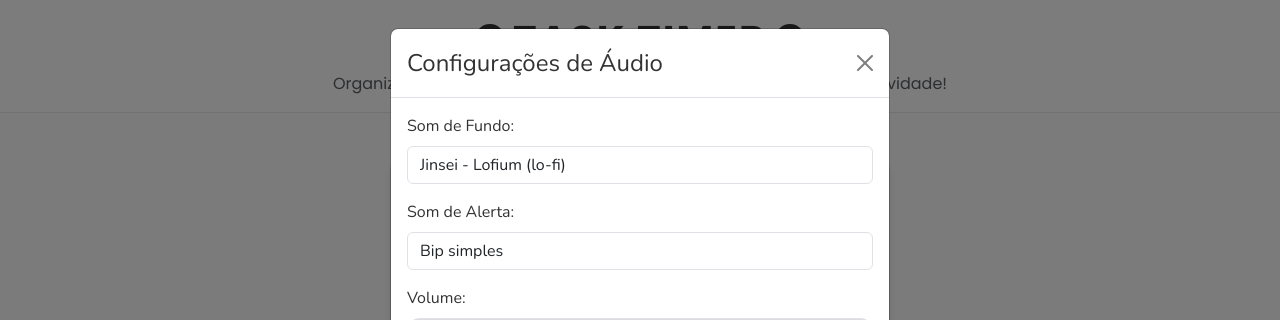
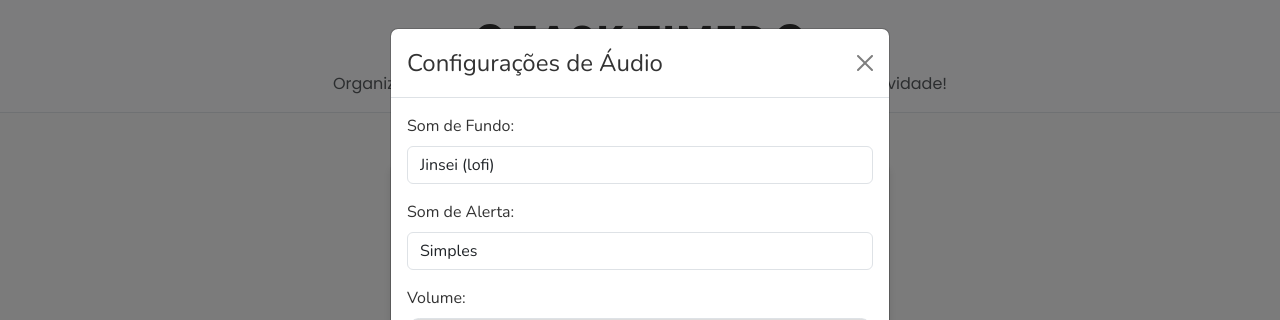
Before and after one commit to Fabken42/task-timer, a React (Create React App) app: page / in a window 1280 px wide. Both pictures are taken after a click on the icon 867 px from the left and 184 px from the top of the page. Shown: the top 320 px of the page. Built offline with nearby package versions, Linux system fonts and the light colour scheme; no server answers.

Commit message:
titulo da pagina mostra tempo restante

```diff
--- a/src/pages/TaskTimer.js
+++ b/src/pages/TaskTimer.js
@@ -44,6 +44,19 @@ export default function TaskTimer() {
             setShowConfirmationModal(true); // Exibir modal de confirmação ao terminar a tarefa
         }
     }, [isRunning, timeLeft]);
+
+    useEffect(() => {
+        if (timeLeft > 0 && task) {
+            const minutes = Math.floor(timeLeft / 60);
+            const seconds = String(timeLeft % 60).padStart(2, '0');
+            document.title = `${minutes}:${seconds} - Task Timer`;
+        } else if (timeLeft <= 0 && task) {
+            document.title = `Tempo esgotado - Task Timer`;
+        } else {
+            document.title = 'Task Timer';
+        }
+    }, [timeLeft, task]);
+
 
     useEffect(() => {
         if (backgroundAudio) backgroundAudio.stop();
@@ -188,12 +201,13 @@ export default function TaskTimer() {
                                 setBackgroundSound(selectedSound);
                                 playPreview(selectedSound);
                             }}>
+                                <option value=''>Nenhum</option>
                                 <option value="/audio/rain.mp3">Som de Chuva</option>
                                 <option value="/audio/conversa.mp3">Pessoas Conversando</option>
-                                <option value="/audio/lofi01.mp3">Jinsei - Lofium (lo-fi)</option>
-                                <option value="/audio/lofi02.mp3">Satisfying - FASSounds (lo-fi)</option>
-                                <option value="/audio/lofi03.mp3">Tasty - FASSounds (lo-fi)</option>
-                                <option value="/audio/lofi04.mp3">Good Night - FASSounds (lo-fi)</option>
+                                <option value="/audio/lofi01.mp3">Jinsei (lofi)</option>
+                                <option value="/audio/lofi02.mp3">Satisfying (lofi)</option>
+                                <option value="/audio/lofi03.mp3">Tasty (lofi)</option>
+                                <option value="/audio/lofi04.mp3">Good Night (lofi)</option>
                             </Form.Control>
                         </Form.Group>
 
@@ -205,11 +219,12 @@ export default function TaskTimer() {
                                 setEndSound(selectedSound);
                                 playPreview(selectedSound);
                             }}>
-                                <option value="/audio/bip01.mp3">Bip simples</option>
-                                <option value="/audio/bip02.mp3">Subiu de Nível</option>
-                                <option value="/audio/bip03.mp3">Bip de aviso</option>
-                                <option value="/audio/bip04.mp3">Som de alerta</option>
-                                <option value="/audio/bip05.mp3">Som de notificação</option>
+                                <option value="">Nenhum</option>
+                                <option value="/audio/bip01.mp3">Simples</option>
+                                <option value="/audio/bip02.mp3">Level Up</option>
+                                <option value="/audio/bip03.mp3">Perigo</option>
+                                <option value="/audio/bip04.mp3">Alerta</option>
+                                <option value="/audio/bip05.mp3">Notificação</option>
                             </Form.Control>
                         </Form.Group>
 
```
